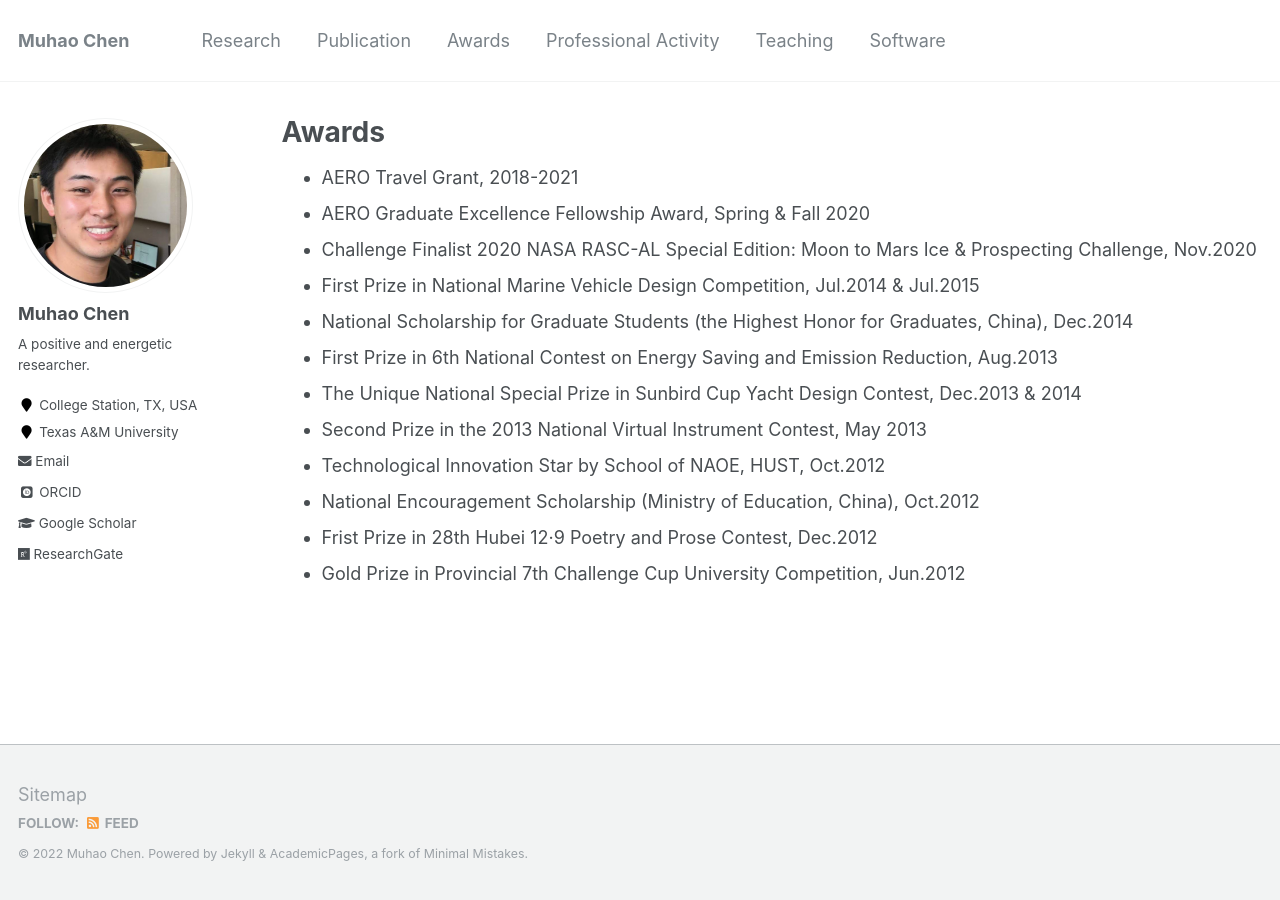
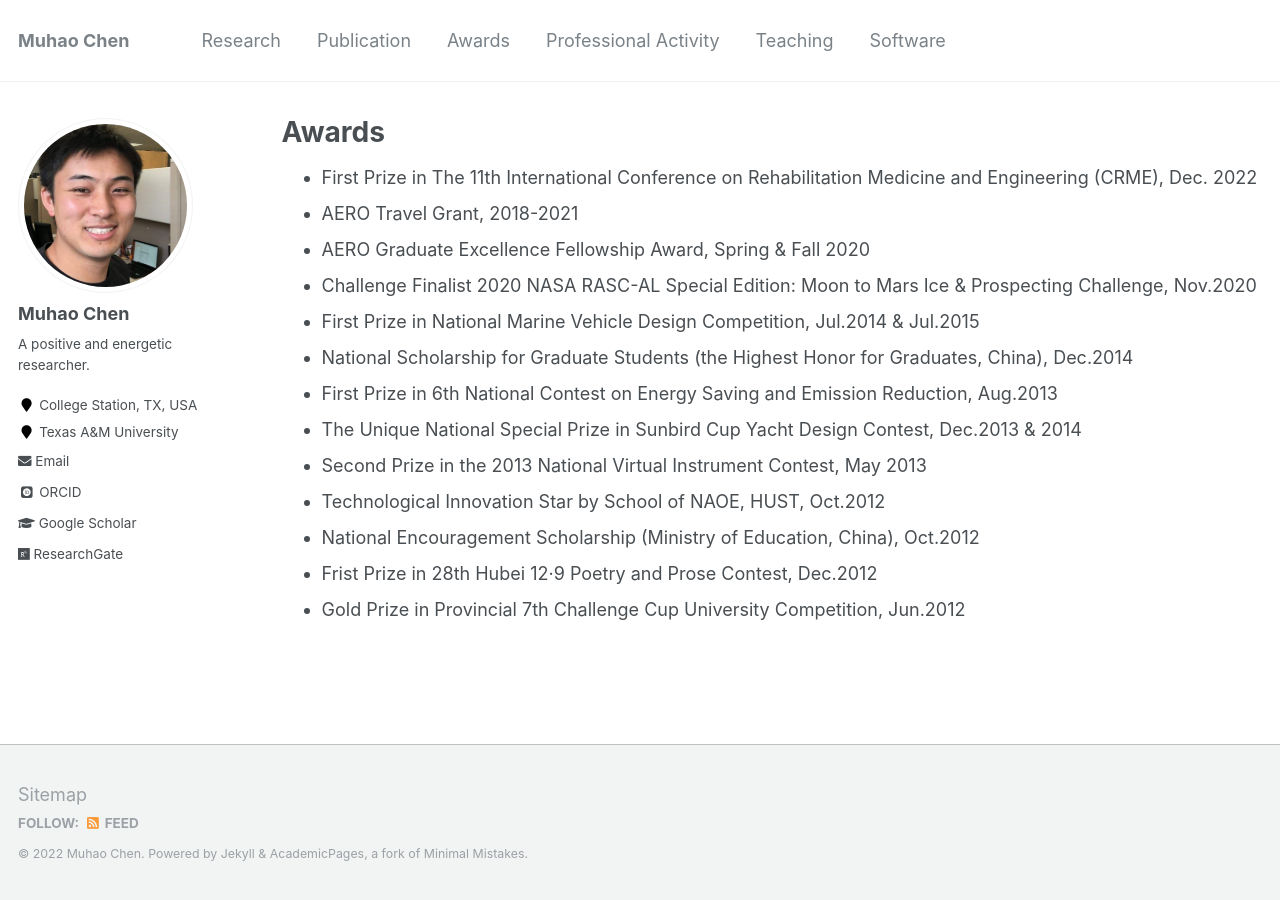
Before and after one commit to Muhao-Chen/muhao-chen.github.io, a Jekyll site: the page built from _pages/funding-and-awards.md, in a window 1280 px wide. Built offline with Jekyll 4.4.1, drawn with Linux system fonts in a browser that asks for light colours; some web fonts are replaced.

Commit message:
Update funding-and-awards.md

```diff
--- a/_pages/funding-and-awards.md
+++ b/_pages/funding-and-awards.md
@@ -7,7 +7,7 @@ author_profile: true
 
 <div style="text-align: justify;" markdown="1">
 
-
+* First Prize in The 11th International Conference on Rehabilitation Medicine and Engineering (CRME), Dec. 2022
 * AERO Travel Grant, 2018-2021
 * AERO Graduate Excellence Fellowship Award, Spring & Fall 2020
 * Challenge Finalist 2020 NASA RASC-AL Special Edition: Moon to Mars Ice & Prospecting Challenge, Nov.2020
```
